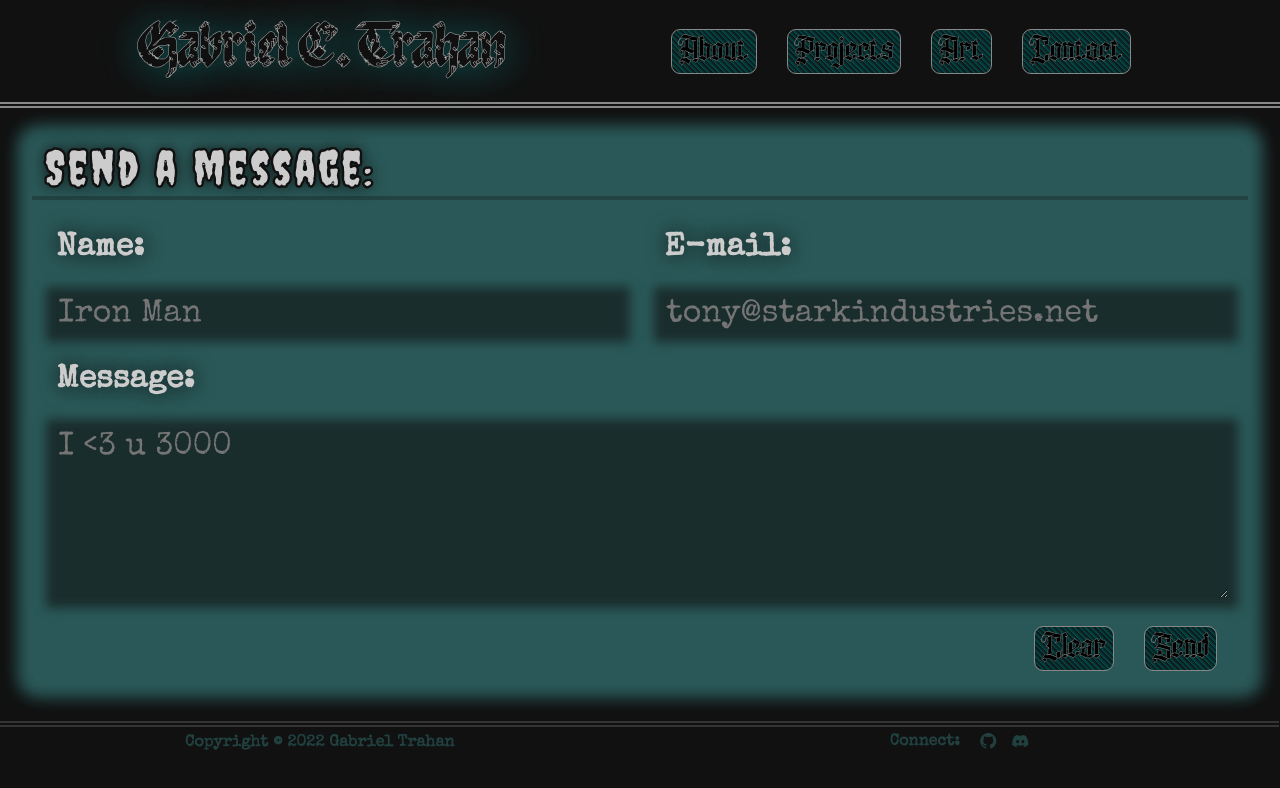
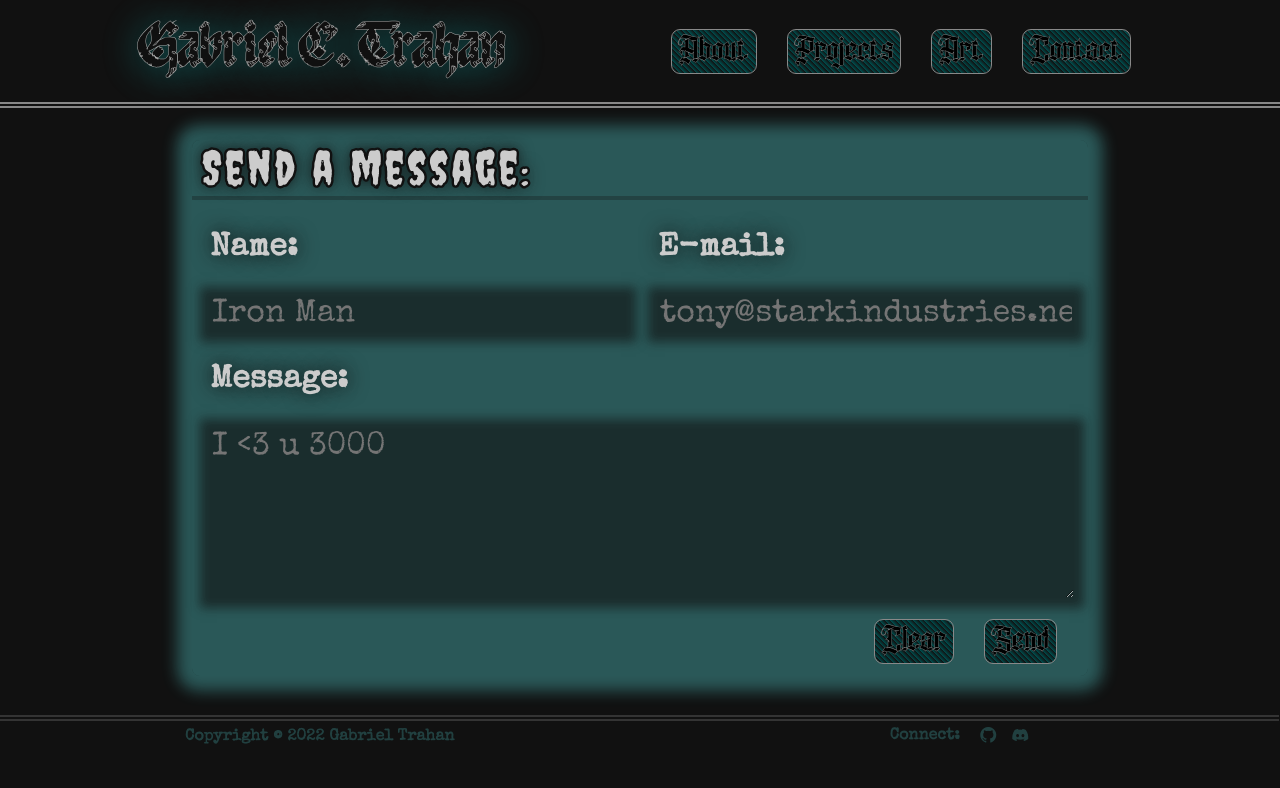
Before and after one commit to theokoles7/portfolio, an Angular app in the folder ui/: page /contact in a window 1280 px wide. Shown: the top 788 px of the page. Built offline with nearby package versions, Linux system fonts and the light colour scheme.

Commit message:
Resizes contact form

```diff
--- a/ui/src/app/pages/contact/contact.component.scss
+++ b/ui/src/app/pages/contact/contact.component.scss
@@ -2,7 +2,7 @@
 
 div.outer{
   height: auto;
-  max-width: 95%;
+  max-width: 70%;
   margin-right: auto;
   margin-left: auto;
   margin-top: 2.5%;
```
